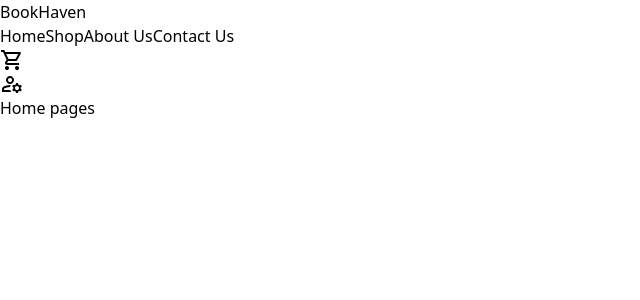
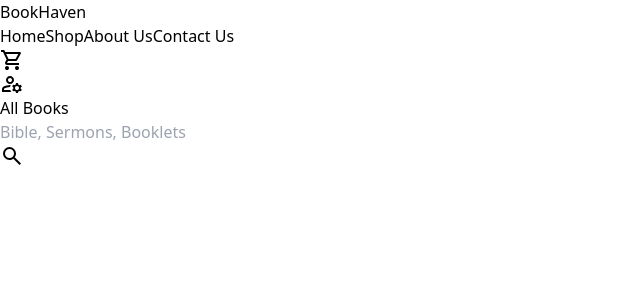
Before and after one commit to albert-byiringiro/bookhaven, a React (Vite) app: page / in a window 1280 px wide. Shown: the top 300 px of the page, without its empty margins (0-640 px from the left). Built offline with nearby package versions, Linux system fonts and the light colour scheme.

Commit message:
feature: add search Box

```diff
--- /dev/null
+++ b/src/assets/SearchIcon.tsx
@@ -0,0 +1,5 @@
+export default function SearchIcon() {
+  return (
+    <svg xmlns="http://www.w3.org/2000/svg" height="24px" viewBox="0 -960 960 960" width="24px" fill="#000"><path d="M784-120 532-372q-30 24-69 38t-83 14q-109 0-184.5-75.5T120-580q0-109 75.5-184.5T380-840q109 0 184.5 75.5T640-580q0 44-14 83t-38 69l252 252-56 56ZM380-400q75 0 127.5-52.5T560-580q0-75-52.5-127.5T380-760q-75 0-127.5 52.5T200-580q0 75 52.5 127.5T380-400Z"/></svg>
+  )
+}
--- /dev/null
+++ b/src/components/SearchBox.tsx
@@ -0,0 +1,10 @@
+import SearchIcon from '../assets/SearchIcon'
+
+export default function SearchBox() {
+  return (
+    <div className='relative'>
+        <input type="text" name="" id="" className="px-12 py-4 ring-1 ring-gray-700 rounded-lg shadow-md" placeholder="Bible, Sermons, Booklets" />
+        <label htmlFor="" className="absolute left-3 top-4"><SearchIcon/></label>
+    </div>
+  )
+}
--- a/src/pages/Home.tsx
+++ b/src/pages/Home.tsx
@@ -1,6 +1,12 @@
+import SearchBox from "../components/SearchBox";
 
 export default function HomePage() {
   return (
-    <div className="">Home pages</div>
+    <div className="pt-12 space-y-8 grid justify-center content-center">
+      <h1 className="font-semibold text-gray-800 text-4xl text-center">All Books</h1>
+      <div className="">
+        <SearchBox/>
+      </div>
+    </div>
   )
 }
```
